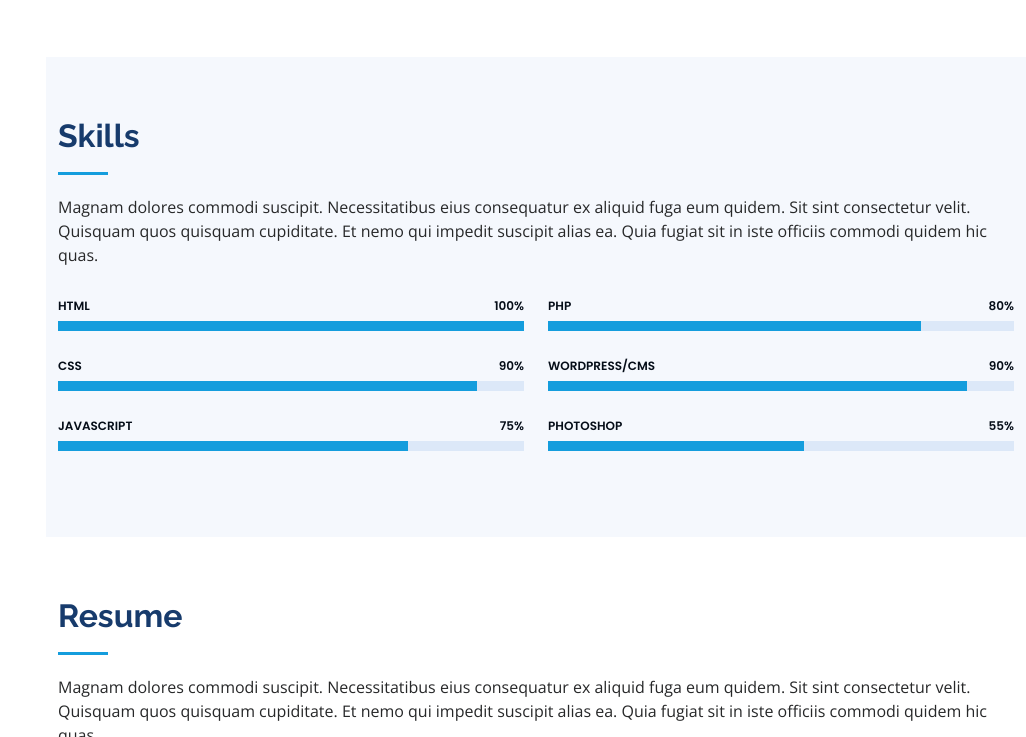
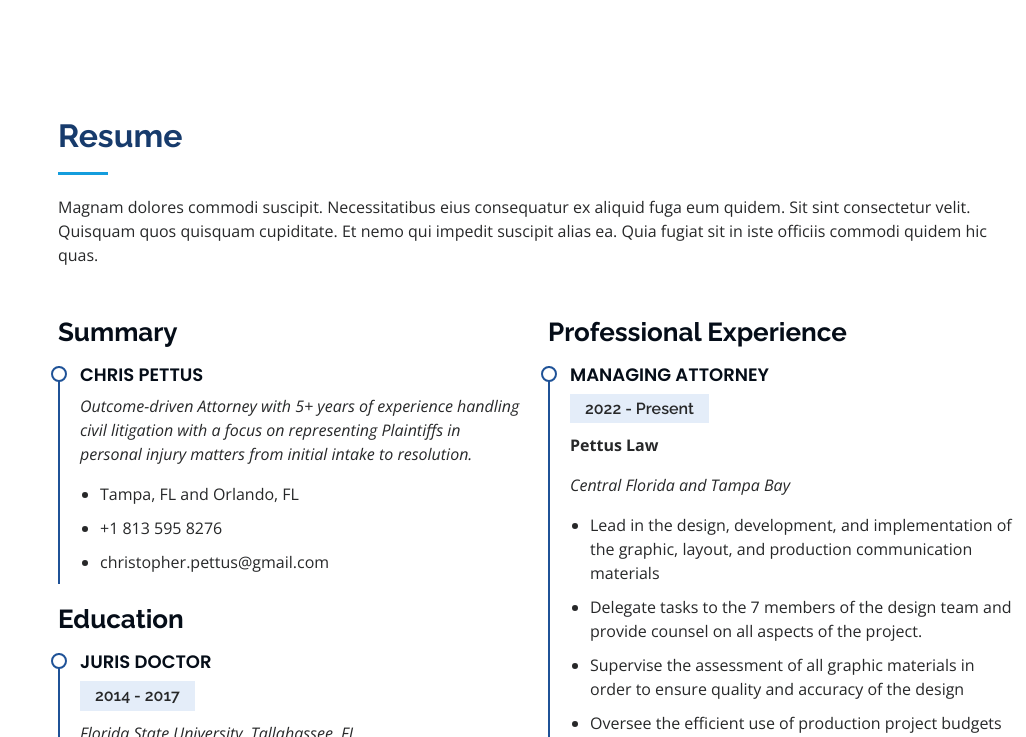
Before and after one commit to Kirmalo/kirmalo.github.io, a plain HTML site: page index.html in a window 1280 px wide. Shown: the part 1443-2180 px from the top of the page, without its empty margins (254-1280 px from the left). Drawn offline with nearby package versions, Linux system fonts and the light colour scheme.

Commit message:
Hide skills section using display:none

```diff
--- a/index.html
+++ b/index.html
@@ -175,7 +175,7 @@
     </section><!-- End Facts Section -->
 
     <!-- ======= Skills Section ======= -->
-    <section id="skills" class="skills section-bg">
+    <section id="skills" class="skills section-bg" style="display:none">
       <div class="container">
 
         <div class="section-title">
```
